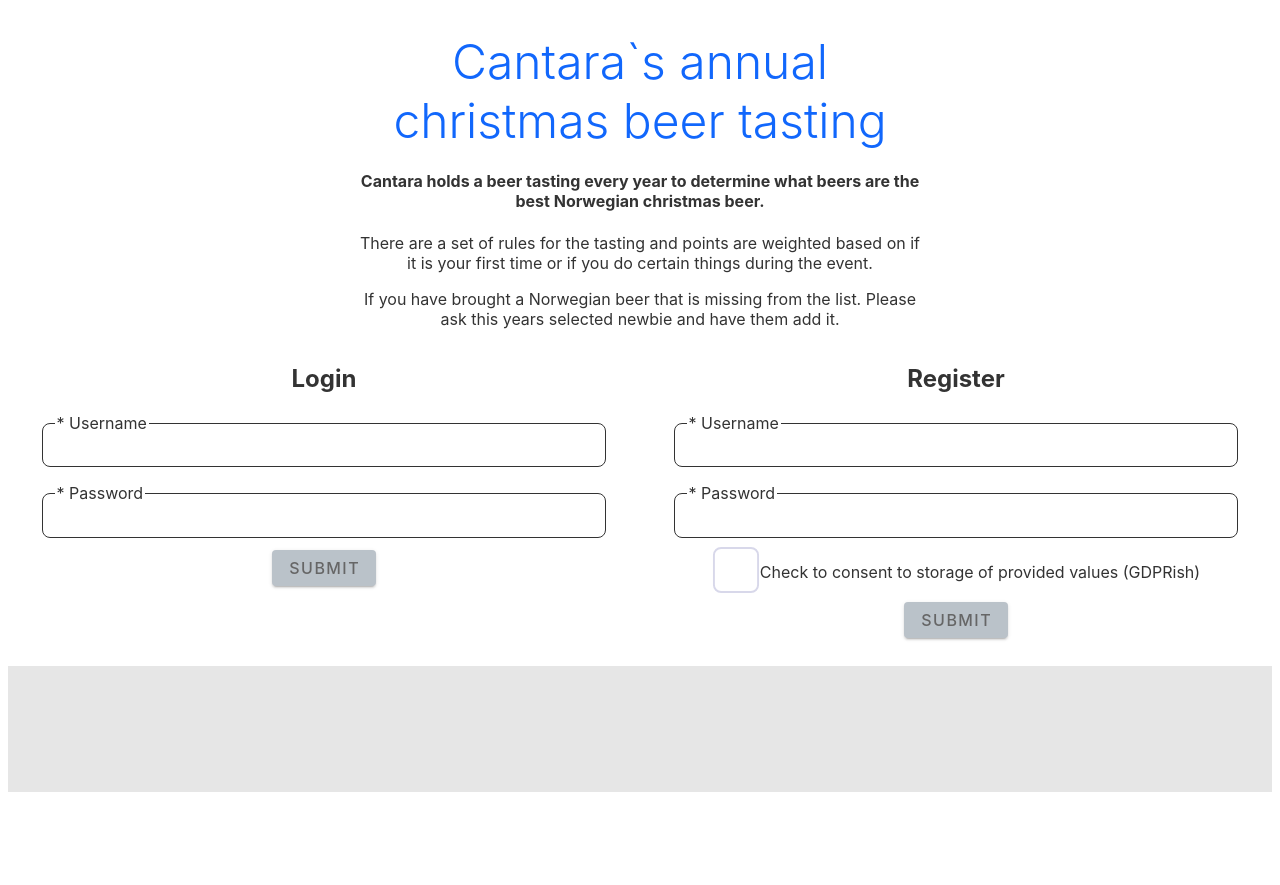
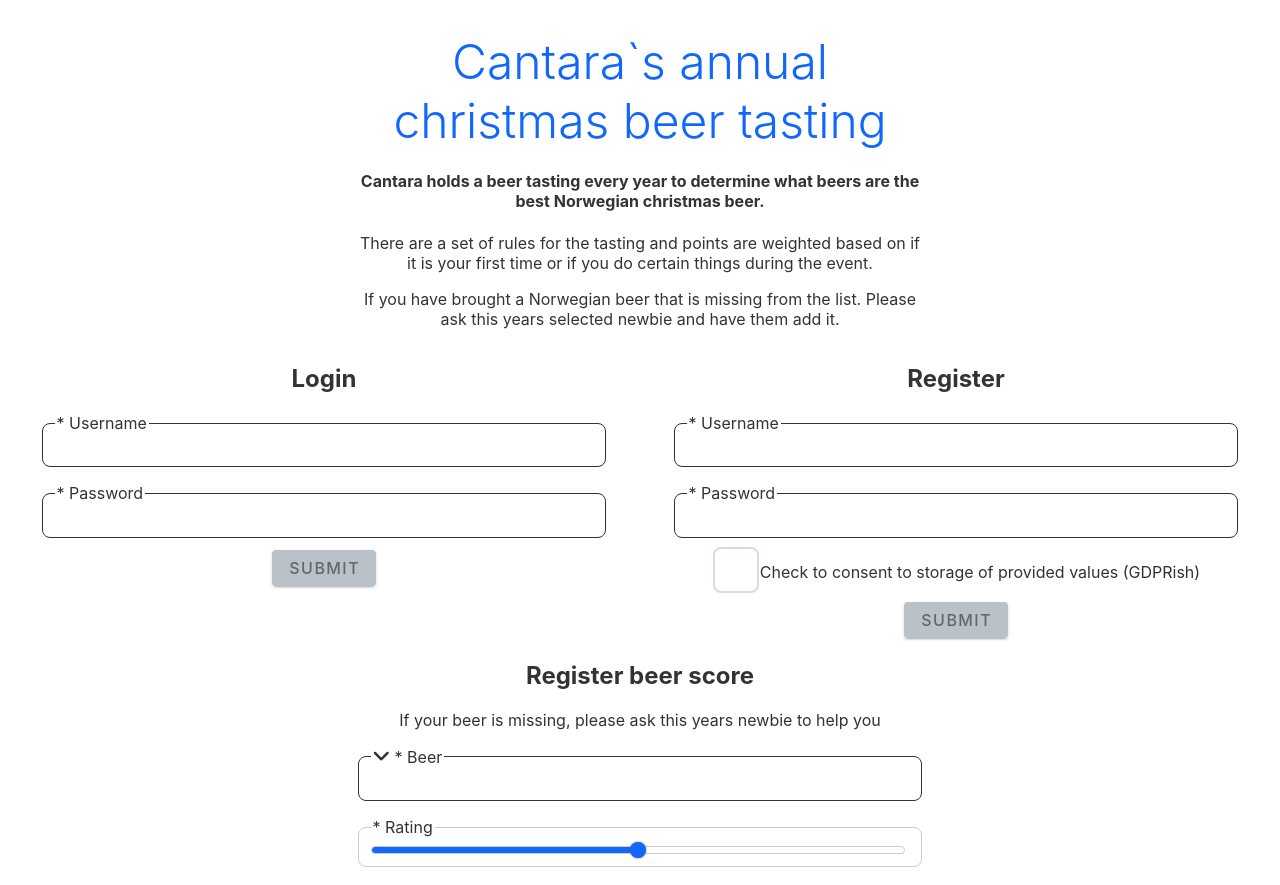
Before and after one commit to Cantara/cantara-annual-christmasbeer, a Svelte app in the folder frontend/: page / in a window 1280 px wide. Shown: the top 885 px of the page. Before the commit the page ends 800 px from the top, so only its background shows below. Built offline with nearby package versions, Linux system fonts and the light colour scheme.

Commit message:
Adding small scoring changes

```diff
--- a/frontend/src/App.svelte
+++ b/frontend/src/App.svelte
@@ -11,7 +11,9 @@
   /* https://www.canva.com/colors/color-wheel/ */
   --orange: #FCA611;
   --green: #11FC31;
+  --blue-lighter: #5A78FF;
   --blue: #1167FC;
+  --blue-darker: #1111DD;
   --purple: #FC11DD;
   --primary: var(--blue);
   --secoundary: var(--purple);
@@ -27,6 +29,10 @@
   --gray-darker: #373737;
   --gray-darkest: #232023;
   --background: var(--gray-lighter);
+
+
+  --slider-primary: var(--blue);
+  --slider-secoundary: var(--blue-lighter);
 }
 	main {
 		text-align: center;
--- /dev/null
+++ b/frontend/src/components/Slider.svelte
@@ -0,0 +1,177 @@
+<script>
+  export let min_height = "4.4em";
+  export let label = ""
+  export let value;
+  export let required = false;
+  export let downarrow = false;
+  export let min = 0;
+  export let max = 100;
+  export let valid = false;
+  let visible = false;
+
+$: {
+  if (required && value < min) {
+    valid = false;
+  } else if (max !== -1 && value.length > max) {
+    valid = false;
+  } else {
+    valid = true;
+  }
+}
+</script>
+<svelte:head>
+  <script src="https://kit.fontawesome.com/673f197acb.js" crossorigin="anonymous"></script>
+</svelte:head>
+
+{#if label != ""}
+  <fieldset class:invalid={!valid}>
+    {#if downarrow}
+      <legend><i class='fas fa-angle-down' style="font-size:1.25em"/>{(required ? ' * ' : '') + label}</legend>
+    {:else}
+      <legend>{(required ? '* ' : '') + label}</legend>
+    {/if}
+    <input type="range" bind:value={value} min={min} max={max} />
+  </fieldset>
+{/if}
+
+<style>
+div {
+  border-style: solid !important;
+  border-width: thin;
+  border-color: gray;
+  border-radius: 4px;
+  height: 100%;
+  overflow: auto;
+  min-height: 1.3em;
+}
+
+input[type=”range”] {
+  -webkit-appearance: none;
+  height: 20px;
+  width: 20px;
+  border-radius: 50%;
+  background: #ff4500;
+  cursor: ew-resize;
+  box-shadow: 0 0 2px 0 #555;
+  transition: background .3s ease-in-out;
+}
+
+input {
+  width: 100%;
+  margin: .5em 0 .75em 12px;
+  padding: 0;
+}
+
+input:focus, textarea:focus {
+  outline:none;
+}
+
+fieldset, div {
+  text-align: left;
+}
+
+fieldset {
+  margin-top: 1em;
+  margin-bottom: .5em;
+  border: 1px solid #ccc !important;
+  border-style: solid;
+  border-radius: .5em;
+  padding: 0.01em 1em 0.01em 0em;
+  display: flex;
+  justify-content: center;
+}
+legend {
+  white-space: nowrap;
+  width: auto;
+  margin-left: .75em;
+}
+
+input:disabled {
+	color: #ccc;
+}
+.invalid {
+  border-color: var(--error) !important;
+}
+.fas {
+  font-family: "Font Awesome 5 Free";
+}
+
+input[type="range"] {
+  -webkit-appearance: none;
+  height: .5em;
+  background: rgba(255, 255, 255, 0.6);
+  background-image: linear-gradient(var(--slider-primary), var(--slider-primary));
+  background-size: 50% 100%;
+  background-repeat: no-repeat;
+  border: 1px solid #ccc !important;
+  border-radius: .75em;
+}
+
+/* Input Thumb */
+input[type="range"]::-webkit-slider-thumb {
+  -webkit-appearance: none;
+  height: 1em;
+  width: 1em;
+  border-radius: 50%;
+  background: var(--slider-primary);
+  cursor: ew-resize;
+  box-shadow: 0 0 2px 0 #555;
+  transition: background .1s ease-in-out;
+}
+
+input[type="range"]::-moz-range-thumb {
+  -webkit-appearance: none;
+  height: 1em;
+  width: 1em;
+  border-radius: 50%;
+  background: var(--slider-primary);
+  cursor: ew-resize;
+  box-shadow: 0 0 2px 0 #555;
+  transition: background .1s ease-in-out;
+}
+
+input[type="range"]::-ms-thumb {
+  -webkit-appearance: none;
+  height: 1em;
+  width: 1em;
+  border-radius: 50%;
+  background: var(--slider-primary);
+  cursor: ew-resize;
+  box-shadow: 0 0 2px 0 #555;
+  transition: background .1s ease-in-out;
+}
+
+input[type="range"]::-webkit-slider-thumb:hover {
+  background: var(--slider-secoundary);
+}
+
+input[type="range"]::-moz-range-thumb:hover {
+  background: var(--slider-secoundary);
+}
+
+input[type="range"]::-ms-thumb:hover {
+  background: var(--slider-secoundary);
+}
+
+/* Input Track */
+input[type=range]::-webkit-slider-runnable-track  {
+  -webkit-appearance: none;
+  box-shadow: none;
+  border: none;
+  background: transparent;
+}
+
+input[type=range]::-moz-range-track {
+  -webkit-appearance: none;
+  box-shadow: none;
+  border: none;
+  background: transparent;
+}
+
+input[type="range"]::-ms-track {
+  -webkit-appearance: none;
+  box-shadow: none;
+  border: none;
+  background: transparent;
+}
+</style>
--- a/frontend/src/forms/NewService.svelte
+++ b/frontend/src/forms/Score.svelte
@@ -3,11 +3,12 @@
   import Button from "../components/Button.svelte";
   import Input from "../components/Input.svelte";
   import Select from "../components/Select.svelte";
+  import Slider from "../components/Slider.svelte";
 
   function putService() {
     let bodyT = body
     bodyT.service.health.service_type = bodyT.service.health.service_type.name
-    fetch('/nerthus/service/'+scope+'/'+server_name+'/'+body.service.artifact_id, {
+    fetch('/christmasbeer/score/'+body.beerid, {
       method: 'PUT',
       mode: 'cors',
       cache: 'no-cache',
@@ -35,6 +36,7 @@
   }
 
   let body = {
+    beerid:"",
     service: {
       elb_listener_arn: "",
       elb_securitygroup_id: "",
@@ -53,7 +55,7 @@
     },
     key: "",
   }
-  let scope = "";
+  let scope = 50;
   let server_name = "";
 
   let valid_key = false;
@@ -94,6 +96,102 @@
     {
       name: "CS",
       extras: [""],
+    },
+    {
+      name: "H2A",
+      extras: [""],
+    },
+    {
+      name: "ACS",
+      extras: [""],
+    },
+    {
+      name: "CS",
+      extras: [""],
+    },
+    {
+      name: "H2A",
+      extras: [""],
+    },
+    {
+      name: "ACS",
+      extras: [""],
+    },
+    {
+      name: "CS",
+      extras: [""],
+    },
+    {
+      name: "H2A",
+      extras: [""],
+    },
+    {
+      name: "ACS",
+      extras: [""],
+    },
+    {
+      name: "CS",
+      extras: [""],
+    },
+    {
+      name: "H2A",
+      extras: [""],
+    },
+    {
+      name: "ACS",
+      extras: [""],
+    },
+    {
+      name: "CS",
+      extras: [""],
+    },
+    {
+      name: "H2A",
+      extras: [""],
+    },
+    {
+      name: "ACS",
+      extras: [""],
+    },
+    {
+      name: "CS",
+      extras: [""],
+    },
+    {
+      name: "H2A",
+      extras: [""],
+    },
+    {
+      name: "ACS",
+      extras: [""],
+    },
+    {
+      name: "CS",
+      extras: [""],
+    },
+    {
+      name: "H2A",
+      extras: [""],
+    },
+    {
+      name: "ACS",
+      extras: [""],
+    },
+    {
+      name: "CS",
+      extras: [""],
+    },
+    {
+      name: "H2A",
+      extras: [""],
+    },
+    {
+      name: "ACS",
+      extras: [""],
+    },
+    {
+      name: "CS",
+      extras: [""],
     }
   ];
 
@@ -112,20 +210,11 @@
 $: disabled = !(valid_scope && valid_server && (valid_loadbalancer || loadbalancer != {}) && valid_key && valid_port && valid_path && valid_artifact && valid_health_name && valid_health_tag && (valid_health_type || body.service.health.service_type.name != "") && valid_local && valid_semantic && valid_key)
 </script>
 
-<h2>Add service to server</h2>
-<p>Use this to add a service to an excisting server</p>
+<h2>Register beer score</h2>
+<p>If your beer is missing, please ask this years newbie to help you</p>
 <form on:submit|preventDefault={() => {}}>
-  <Input required label="Scope" bind:value={scope} bind:valid={valid_scope}/>
-  <Input required label="Server name" bind:value={server_name} bind:valid={valid_server}/>
-  <Select required label="Loadbalancer" values={loadbalancersDropdown} bind:value={loadbalancer} bind:valid={valid_loadbalancer}/>
-  <Input required number label="Port" bind:value={body.service.port} bind:valid={valid_port}/>
-  <Input required label="Path" bind:value={body.service.path} bind:valid={valid_path}/>
-  <Input required label="Artifact ID" bind:value={body.service.artifact_id} bind:valid={valid_artifact}/>
-  <Input required label="Health service name" bind:value={body.service.health.service_name} bind:valid={valid_health_name}/>
-  <Input required label="Health service tag" bind:value={body.service.health.service_tag} bind:valid={valid_health_tag}/>
-  <Select required label="Health service type" values={health_service_types} bind:value={body.service.health.service_type} bind:valid={valid_health_type}/>
-  <Input required multiline autogrow label="Local override properties" bind:value={body.service.local_override_properties} bind:valid={valid_local}/>
-  <Input required multiline label="Semantic update service properties" bind:value={body.service.semantic_update_service_properties} bind:valid={valid_semantic}/>
-  <Input required multiline autogrow label="key" bind:value={body.key} bind:valid={valid_key}/>
-  <Button click={putService} bind:disabled>Add</Button>
+  <Select required label="Beer" values={health_service_types} bind:value={body.service.health.service_type} bind:valid={valid_health_type}/>
+  <Slider required label="Rating" bind:value={scope} bind:valid={valid_scope} number/>
+  <Input required multiline autogrow label="Comment" bind:value={body.key} bind:valid={valid_key}/>
+  <Button click={putService} bind:disabled>Submit</Button>
 </form>
--- a/frontend/src/routes/index.svelte
+++ b/frontend/src/routes/index.svelte
@@ -6,9 +6,10 @@
   import NewScope from "../forms/NewScope.svelte";
   import NewServer from "../forms/NewServer.svelte";
   import NewDatabase from "../forms/Login.svelte";
-  import NewService from "../forms/NewService.svelte";
+  import NewService from "../forms/Score.svelte";
   import Login from "../forms/Login.svelte";
   import Register from "../forms/Register.svelte";
+  import Score from "../forms/Score.svelte";
 
   function server() {
     fetch('/nerthus/server/'+scope+'/'+server_name, {
@@ -159,6 +160,9 @@
     <Register />
   </div>
   <div class="new_line"/>
+  <div class="item">
+    <Score />
+  </div>
   <div class="new_line" style="padding-top: 1.5em;"/>
 </div>
 
```
Also changed, not shown: frontend/src/components/SelectOption.svelte (deleted).
